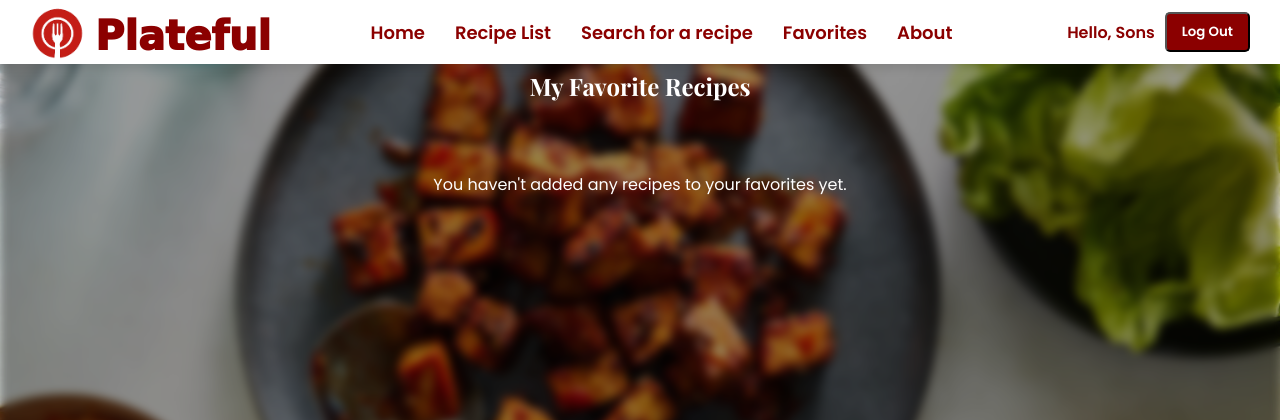
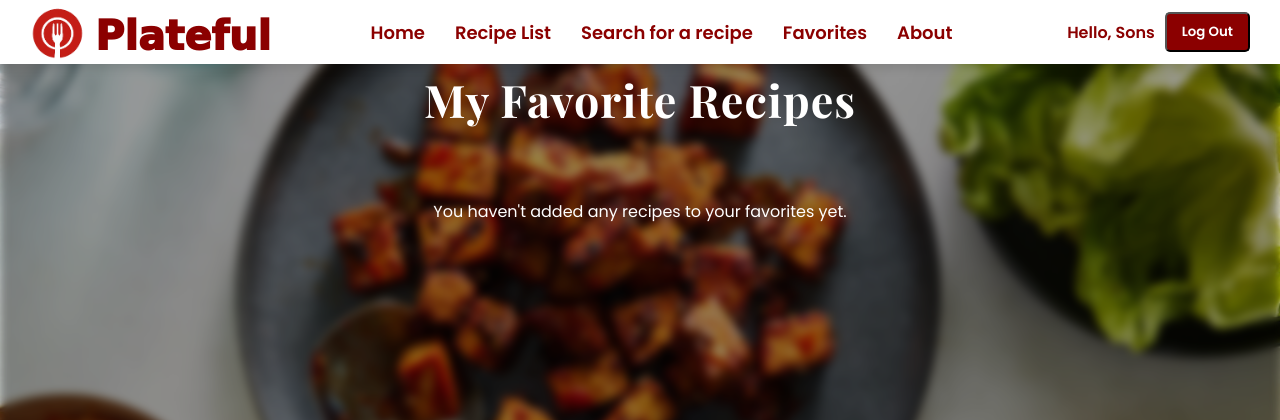
Before and after one commit to Toxkay/Web-project, a Django app: page /favorites/ in a window 1280 px wide. Shown: the top 420 px of the page. Run offline with Django 5.2, Linux system fonts and the light colour scheme; a user stored in the database is signed in; data that the repository does not hold is empty; parts of the project's set-up code (start-up, migrations or seed data) failed here and were passed over; some web fonts are replaced.

Commit message:
Increased the size of the the heading in favorties page

```diff
--- a/favorites/templates/favorites.html
+++ b/favorites/templates/favorites.html
@@ -5,12 +5,18 @@
 {% block extra_css %}
 <link rel="stylesheet" href="{% static 'CSS/search.css' %}" />
 <style>
-    .favorites-heading, .no-favorites-message {
+    .favorites-heading {
         text-align: center;
         color: white;
         padding-top: 70px;
+        font-size: 2.8rem;
+        font-weight: 700;
+        letter-spacing: 1px;
     }
     .no-favorites-message {
+        text-align: center;
+        color: white;
+        padding-top: 70px;
         padding-bottom: 20px;
     }
     .favorite-btn {
```
Also changed, not shown: db.sqlite3.
